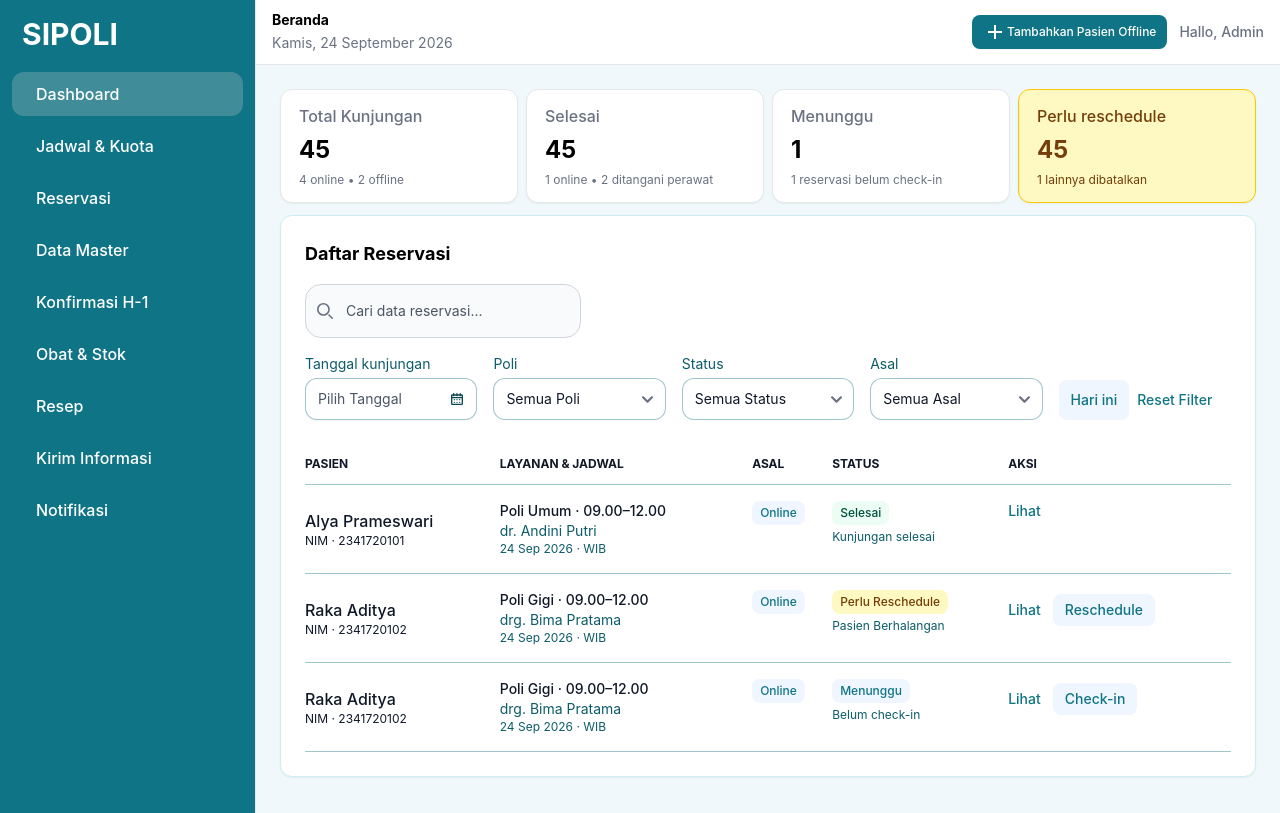
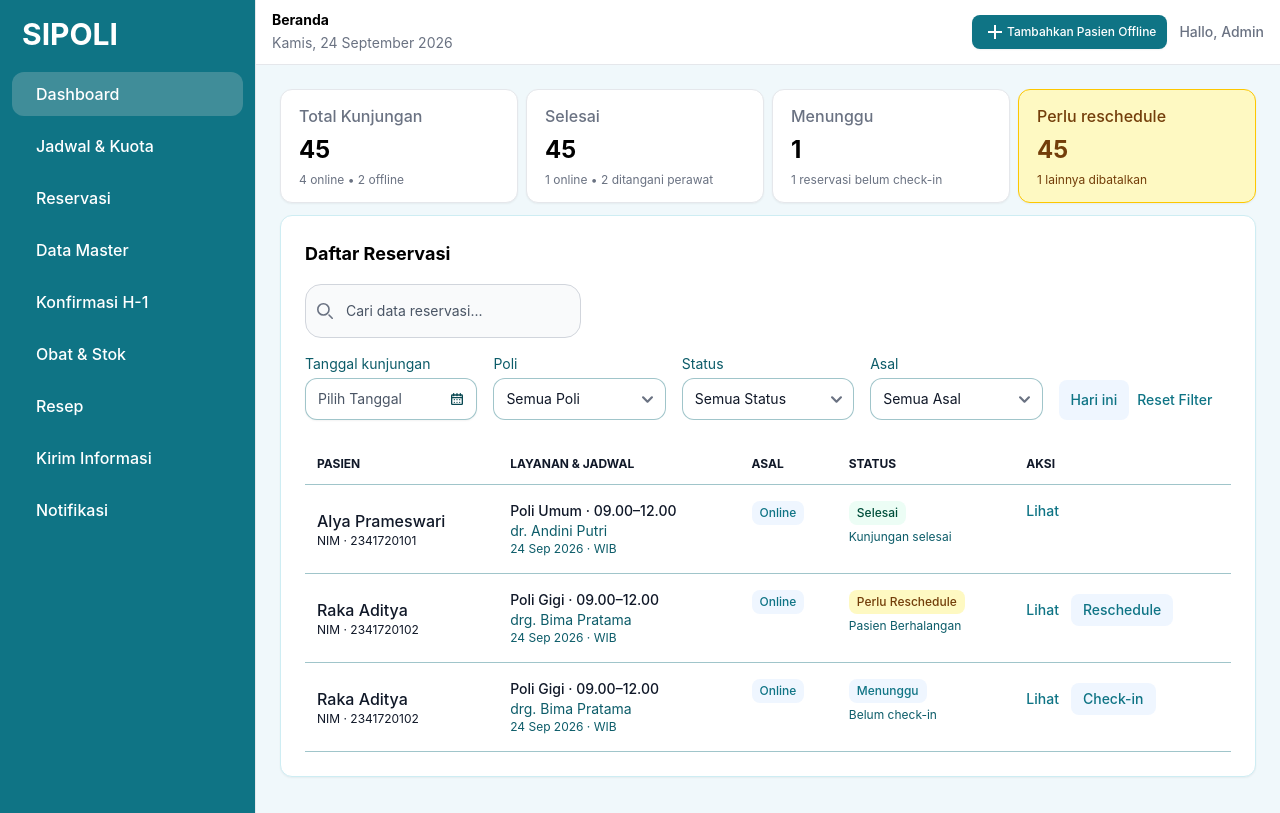
Before and after one commit to azana123/SIPOLI, a PHP site: page /admin/reservasi.php in a window 1280 px wide. Run offline with PHP 8.4, Linux system fonts and the light colour scheme; some libraries are stand-ins or nearby versions.

Commit message:
fixing layout table

```diff
--- a/admin/reservasi.php
+++ b/admin/reservasi.php
@@ -115,53 +115,53 @@ $app_name = "SIPOLI";
                         <table class="w-full text-sm text-left rtl:text-right text-body">
                             <thead class="text-xs text-heading uppercase bg-neutral-primary border-b border-primary-400-05">
                                 <tr>
-                                    <th scope="col" class="py-3">Pasien</th>
-                                    <th scope="col" class="py-3">Layanan & jadwal</th>
-                                    <th scope="col" class="py-3">Asal</th>
-                                    <th scope="col" class="py-3">Status</th>
-                                    <th scope="col" class="py-3">Aksi</th>
+                                    <th scope="col" class="p-3">Pasien</th>
+                                    <th scope="col" class="p-3">Layanan & jadwal</th>
+                                    <th scope="col" class="p-3">Asal</th>
+                                    <th scope="col" class="p-3">Status</th>
+                                    <th scope="col" class="p-3">Aksi</th>
                                 </tr>
                             </thead>
                             <tbody class="text-primary-600">
                                 <tr class="bg-neutral-primary border-b border-primary-400-05">
-                                    <th scope="row" class="py-4 font-medium text-heading whitespace-nowrap">
+                                    <th scope="row" class="px-3 py-4 font-medium text-heading whitespace-nowrap">
                                         <div class="text-base">Alya Prameswari</div>
                                         <div class="text-xs font-normal">NIM · 2341720101</div>
                                     </th>
-                                    <td class="py-4">
+                                    <td class="px-3 py-4">
                                         <div class="font-medium text-heading">Poli Umum · 09.00–12.00</div>
                                         <div class="">dr. Andini Putri</div>
                                         <div class="text-xs ">24 Sep 2026 · WIB</div>
                                     </td>
-                                    <td class="py-4 align-top">
+                                    <td class="px-3 py-4 align-top">
                                         <span class="inline-flex items-center px-2 py-1 text-primary text-xs font-medium rounded bg-brand-softer">Online</span>
                                     </td>
-                                    <td class="py-4 align-top">
+                                    <td class="px-3 py-4 align-top">
                                         <span class="inline-flex items-center px-2 py-1 mb-1 text-fg-success-strong text-xs font-medium rounded bg-success-soft">Selesai</span>
                                         <div class="text-xs">Kunjungan selesai</div>
                                     </td>
-                                    <td class="py-4 align-top">
+                                    <td class="px-3 py-4 align-top">
                                         <button class="font-medium hover:underline text-primary cursor-pointer" data-modal-target="modal-detail-reservasi" data-modal-toggle="modal-detail-reservasi">Lihat</button>
                                     </td>
                                 </tr>
                                 <tr class="bg-neutral-primary border-b border-primary-400-05">
-                                    <th scope="row" class="py-4 font-medium text-heading whitespace-nowrap">
+                                    <th scope="row" class="px-3 py-4 font-medium text-heading whitespace-nowrap">
                                         <div class="text-base">Raka Aditya</div>
                                         <div class="text-xs font-normal">NIM · 2341720102</div>
                                     </th>
-                                    <td class="py-4">
+                                    <td class="px-3 py-4">
                                         <div class="font-medium text-heading">Poli Gigi · 09.00–12.00</div>
                                         <div class="">drg. Bima Pratama</div>
                                         <div class="text-xs">24 Sep 2026 · WIB</div>
                                     </td>
-                                    <td class="py-4 align-top">
+                                    <td class="px-3 py-4 align-top">
                                         <span class="inline-flex items-center px-2 py-1 text-primary text-xs font-medium rounded bg-brand-softer">Online</span>
                                     </td>
-                                    <td class="py-4 align-top">
+                                    <td class="px-3 py-4 align-top">
                                         <span class="inline-flex items-center px-2 py-1 mb-1 text-yellow-900 text-xs font-medium rounded bg-yellow-100">Perlu Reschedule</span>
                                         <div class="text-xs">Pasien Berhalangan</div>
                                     </td>
-                                    <td class="py-4 align-top">
+                                    <td class="px-3 py-4 align-top">
                                         <div class="flex items-center gap-3 pt-1">
                                             <a href="#" class="font-medium hover:underline text-primary">Lihat</a>
                                             <button type="button" class="inline-flex items-center px-3 py-1.5 text-primary text-sm font-medium rounded bg-brand-softer hover:bg-primary hover:text-white transition-all">Reschedule</button>
@@ -169,23 +169,23 @@ $app_name = "SIPOLI";
                                     </td>
                                 </tr>
                                 <tr class="bg-neutral-primary border-b border-primary-400-05">
-                                    <th scope="row" class="py-4 font-medium text-heading whitespace-nowrap">
+                                    <th scope="row" class="px-3 py-4 font-medium text-heading whitespace-nowrap">
                                         <div class="text-base">Raka Aditya</div>
                                         <div class="text-xs font-normal">NIM · 2341720102</div>
                                     </th>
-                                    <td class="py-4">
+                                    <td class="px-3 py-4">
                                         <div class="font-medium text-heading">Poli Gigi · 09.00–12.00</div>
                                         <div class="">drg. Bima Pratama</div>
                                         <div class="text-xs">24 Sep 2026 · WIB</div>
                                     </td>
-                                    <td class="py-4 align-top">
+                                    <td class="px-3 py-4 align-top">
                                         <span class="inline-flex items-center px-2 py-1 text-primary text-xs font-medium rounded bg-brand-softer">Online</span>
                                     </td>
-                                    <td class="py-4 align-top">
+                                    <td class="px-3 py-4 align-top">
                                         <span class="inline-flex items-center px-2 py-1 mb-1 text-primary text-xs font-medium rounded bg-brand-softer">Menunggu</span>
                                         <div class="text-xs">Belum check-in</div>
                                     </td>
-                                    <td class="py-4 align-top">
+                                    <td class="px-3 py-4 align-top">
                                         <div class="flex items-center gap-3 pt-1">
                                             <a href="#" class="font-medium hover:underline text-primary">Lihat</a>
                                             <button type="button" class="inline-flex items-center px-3 py-1.5 text-primary text-sm font-medium rounded bg-brand-softer hover:bg-primary hover:text-white transition-all">Check-in</button>
```
